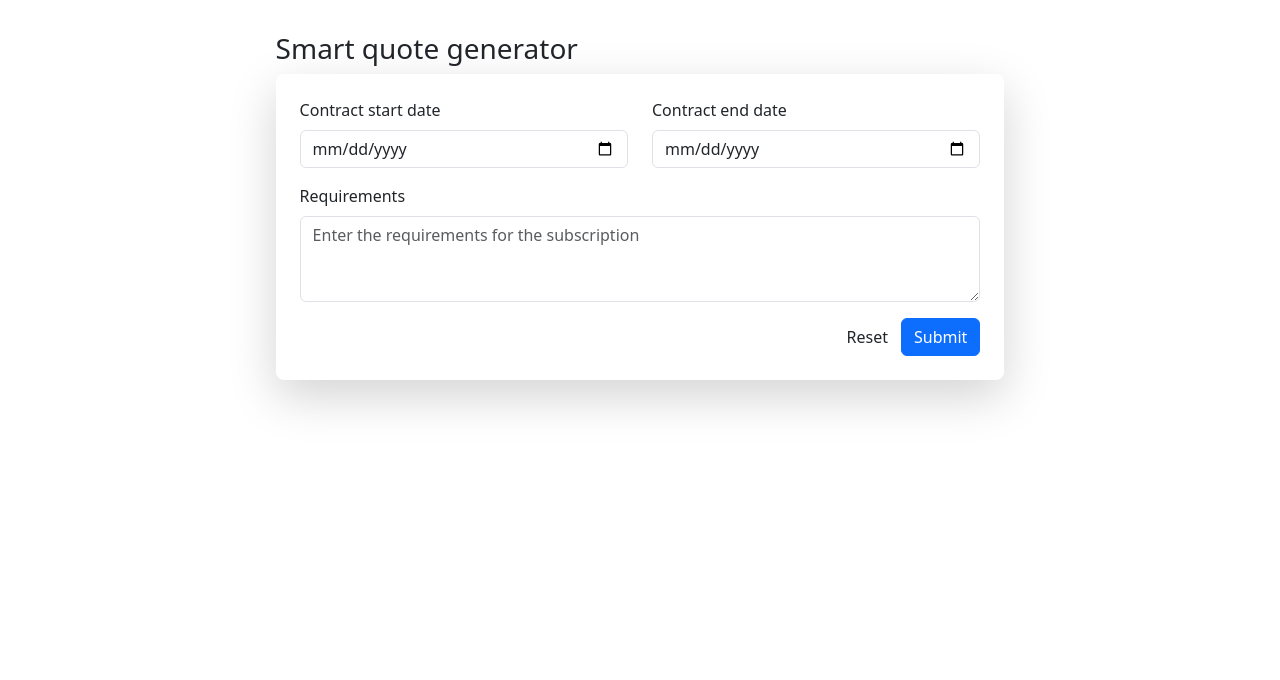
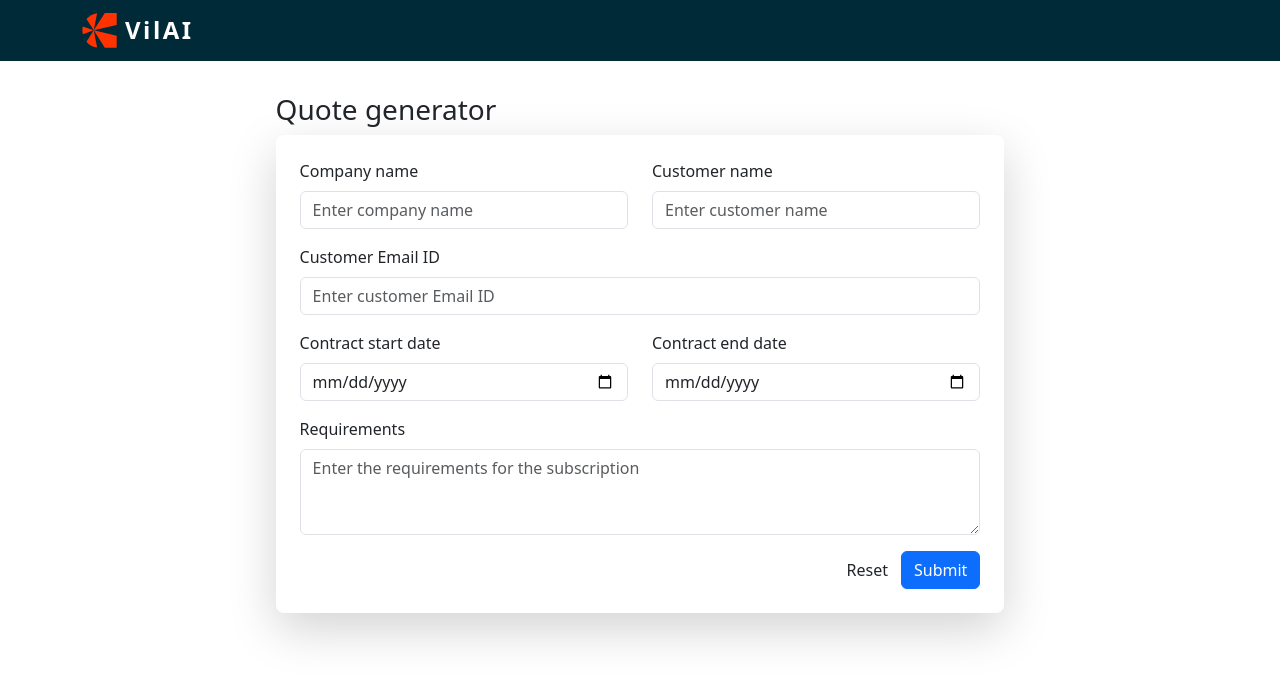
Before and after one commit to cb-praveenarunachalam/quote-generator, a React (Vite) app: page / in a window 1280 px wide. Shown: the top 680 px of the page. Built offline with nearby package versions, Linux system fonts and the light colour scheme.

Commit message:
feat: app header, loader and UX changes

```diff
--- a/index.html
+++ b/index.html
@@ -4,7 +4,7 @@
     <meta charset="UTF-8" />
     <link rel="icon" href="/cn-logo-white.svg" />
     <meta name="viewport" content="width=device-width, initial-scale=1.0" />
-    <title>Quote generator</title>
+    <title>VilAI: Quote generator</title>
   </head>
   <body>
     <div id="root"></div>
--- a/package.json
+++ b/package.json
@@ -20,7 +20,6 @@
   },
   "devDependencies": {
     "@eslint/js": "^9.9.1",
-    "@types/date-fns": "^2.5.3",
     "@types/lodash.groupby": "^4.6.9",
     "@types/react": "^18.3.5",
     "@types/react-bootstrap": "^0.32.37",
--- /dev/null
+++ b/src/components/AppNavBar.tsx
@@ -0,0 +1,24 @@
+import { useEffect } from 'react';
+import { Container, Navbar } from 'react-bootstrap';
+import { useLocation } from 'react-router';
+
+const AppNavBar = () => {
+  const location = useLocation();
+
+  useEffect(() => {
+    window.scrollTo({top: 0, left: 0, behavior: 'smooth'});
+  }, [location]);
+
+  return (
+    <Navbar expand="lg" className="bg-body-custom" sticky="top" variant='dark'>
+      <Container>
+        <Navbar.Brand href="/" className='nav-brand'>
+          <img className='company-logo' src='/public/cn-logo-white.svg' />
+          <h4 className='company-name'>VilAI</h4>
+        </Navbar.Brand>
+      </Container>
+    </Navbar>
+  );
+};
+
+export default AppNavBar;
--- a/src/index.css
+++ b/src/index.css
@@ -2,7 +2,7 @@
 @tailwind components;
 @tailwind utilities;
 
-body {
+.app-container {
   padding-right: 1.5rem;
   padding-left: 1.5rem;
 }
@@ -11,3 +11,35 @@ body {
   display: flex;
   flex-wrap: nowrap;
 }
+
+input,
+select {
+  padding: .825rem;
+}
+
+.field-prefix {
+  left: 20px;
+  z-index: 1;
+}
+
+.nav-brand {
+  display: flex;
+  align-items: center;
+  justify-content: center;
+}
+
+.company-name {
+  font-weight: 800;
+  letter-spacing: 2.5px;
+  margin-left: 8px;
+  margin-bottom: 0;
+}
+
+.company-logo {
+  height: 35px;
+  width: 35px;
+}
+
+.bg-body-custom {
+  background-color: #012A38;
+}
--- a/src/main.tsx
+++ b/src/main.tsx
@@ -5,14 +5,18 @@ import { BrowserRouter, Route, Routes } from "react-router";
 import QuoteRequirement from './pages/QuoteRequirement.tsx';
 import './index.css';
 import 'bootstrap/dist/css/bootstrap.min.css';
+import AppNavBar from './components/AppNavBar.tsx';
 
 createRoot(document.getElementById('root')!).render(
   <StrictMode>
     <BrowserRouter>
-      <Routes>
-        <Route path='/' element={<QuoteRequirement />}></Route>
-        <Route path='/create-quote' element={<CreateQuote />}></Route>
-      </Routes>
+      <AppNavBar />
+      <div className='app-container'>
+        <Routes>
+          <Route path='/' element={<QuoteRequirement />}></Route>
+          <Route path='/create-quote' element={<CreateQuote />}></Route>
+        </Routes>
+      </div>
     </BrowserRouter>
   </StrictMode>
 );
--- a/src/pages/CreateQuote.tsx
+++ b/src/pages/CreateQuote.tsx
@@ -1,14 +1,15 @@
 import React, { useEffect, useState } from 'react';
 import { PlusCircle, Trash2, Quote as QuoteIcon } from 'lucide-react';
-import { Button, Col, Form, Row } from 'react-bootstrap';
+import { Button, Col, Form, Row, Spinner } from 'react-bootstrap';
 import { useLocation, useNavigate } from 'react-router';
 import groupBy from 'lodash.groupby';
 import { format } from 'date-fns';
+import generatorService from '../services/generator-service';
 
 interface QuoteItem {
   id: number;
-  dateTo?: number;
-  dateFrom?: number;
+  dateTo: number;
+  dateFrom: number;
   currencyCode?: string;
   name: string;
   quantity: number;
@@ -31,31 +32,34 @@ const BILLING_FREQUENCIES = [
 
 function CreateQuote() {
   const navigate = useNavigate();
-  const {state} = useLocation();
-  const { quote } = state;
+  const { state } = useLocation();
+  const { quote } = state || {};
 
+  const [isSaving, setIsSaving] = useState<boolean>(false);
   const [items, setItems] = useState<QuoteItem[]>(quote?.items ?? []);
-  const [companyName, setCompanyName] = useState('');
-  const [clientName, setClientName] = useState('');
+  const [companyName, setCompanyName] = useState(quote?.companyName ?? '');
+  const [customerName, setCustomerName] = useState(quote?.customerName ?? '');
   const [currency, setCurrency] = useState<string>(CURRENCIES[0]);
-  const [defaultBillingFrequency, setDefaultBillingFrequency] = useState<string>(BILLING_FREQUENCIES[0].value);
-  const [quoteSummary, setQuoteSummary] = useState<string>(quote.explanation?.replaceAll('\\\\n', '\n'));
+  const [defaultBillingFrequency, setDefaultBillingFrequency] = useState<string>(items[0]?.billingFrequency || BILLING_FREQUENCIES[0].value);
+  const [quoteSummary, setQuoteSummary] = useState<string>(quote?.explanation?.replaceAll('\\\\n', '\n'));
   const [groupedItems, setGroupedItems] = useState<Record<string, any>>({});
 
   useEffect(() => {
     const groupedEntries = groupBy(items, (item) => {
-      return `${convertTimestampToDate(item.dateFrom || 0)} to ${convertTimestampToDate(item.dateTo || 0)}`;
+      return `${convertTimestampToDate(item.dateFrom)} to ${convertTimestampToDate(item.dateTo)}`;
     });
 
     setGroupedItems(groupedEntries);
   }, [items]);
 
-  const addItem = () => {
+  const addItem = (item: QuoteItem) => {
     setItems([
       ...items,
       {
         id: Date.now(),
         name: '',
+        dateFrom: item.dateFrom,
+        dateTo:  item.dateTo,
         quantity: 1,
         price: 0,
         billingFrequency: defaultBillingFrequency,
@@ -63,8 +67,8 @@ function CreateQuote() {
     ]);
   };
 
-  const removeItem = (id: number) => {
-    setItems(items.filter(item => item.id !== id));
+  const removeItem = (id: number, dateFrom: number, dateTo: number) => {
+    setItems(items.filter(item => item.id !== id && item.dateFrom !== dateFrom && item.dateTo === dateTo));
   };
 
   const updateItem = (id: number, field: keyof QuoteItem, value: any) => {
@@ -96,12 +100,18 @@ function CreateQuote() {
     return format(new Date(timestamp*1000), 'dd-MM-yyyy');
   };
 
+  const handleConvertQuote = async () => {
+    setIsSaving(true);
+    await generatorService.convertQuote(quote);
+    setIsSaving(false);
+  };
+
   return (
     <div className="min-h-screen py-8 px-4 sm:px-6 lg:px-8">
       <div className="max-w-6xl mx-auto bg-white rounded-lg shadow-lg p-6">
         <div className="flex items-center gap-2 mb-8">
           <QuoteIcon className="w-8 h-8 text-blue-600" />
-          <h1 className="text-3xl font-bold text-gray-900">Create Quote</h1>
+          <h3 className="text-l text-gray-600">Create Quote</h3>
         </div>
 
         <div className="grid grid-cols-2 gap-6 mb-8">
@@ -119,10 +129,10 @@ function CreateQuote() {
             <label className="block text-sm font-medium text-gray-700">Customer Name</label>
             <input
               type="text"
-              value={clientName}
-              onChange={(e) => setClientName(e.target.value)}
+              value={customerName}
+              onChange={(e) => setCustomerName(e.target.value)}
               className="mt-1 block w-full rounded-md border-gray-300 shadow-sm focus:border-blue-500 focus:ring-blue-500 sm:text-sm"
-              placeholder="Client Name"
+              placeholder="Customer Name"
             />
           </div>
         </div>
@@ -160,16 +170,6 @@ function CreateQuote() {
           </div>
         </div>
 
-        <div className="mb-4">
-          <button
-            onClick={addItem}
-            className="inline-flex items-center px-4 py-2 border border-transparent text-sm font-medium rounded-md shadow-sm text-white bg-blue-600 hover:bg-blue-700 focus:outline-none focus:ring-2 focus:ring-offset-2 focus:ring-blue-500"
-          >
-            <PlusCircle className="w-4 h-4 mr-2" />
-            Add Item
-          </button>
-        </div>
-
         <div className="overflow-x-auto">
           <table className="min-w-full divide-y divide-gray-200">
             <thead className="bg-gray-50">
@@ -198,7 +198,18 @@ function CreateQuote() {
               {
                 Object.keys(groupedItems).map((dateRange: string) => (
                   <React.Fragment key={dateRange}>
-                    <tr><td className="px-6 py-4" colSpan={6}><span>{dateRange}</span></td></tr>
+                    <tr>
+                      <td className="px-6 py-4" colSpan={5}><span>{dateRange}</span></td>
+                      <td>
+                        <button
+                          onClick={() => addItem(groupedItems[dateRange][0])}
+                          className="inline-flex items-center px-4 py-2 border border-transparent text-sm font-medium rounded-md shadow-sm text-white bg-blue-600 hover:bg-blue-700 focus:outline-none focus:ring-2 focus:ring-offset-2 focus:ring-blue-500"
+                        >
+                          <PlusCircle className="w-4 h-4 mr-2" />
+                          Add Item
+                        </button>
+                      </td>
+                    </tr>
                     {groupedItems[dateRange].map((item: QuoteItem, index: number) => (
                       <tr key={item.id || index}>
                         <td className="px-6 py-4">
@@ -219,14 +230,16 @@ function CreateQuote() {
                             min="1"
                           />
                         </td>
-                        <td className="px-6 py-4 flex-cell">
-                          <span>{item.currencyCode}</span>
+                        <td className="px-6 py-4 flex-cell" style={{position: 'relative'}}>
+                          <div className="pointer-events-none absolute inset-y-0 left-0 flex items-center pl-3 field-prefix">
+                            <span className="text-gray-500 sm:text-sm">{item.currencyCode}</span>
+                          </div>
                           <div className="relative rounded-md shadow-sm">
                             <input
                               type="number"
                               value={item.price}
                               onChange={(e) => updateItem(item.id, 'price', parseFloat(e.target.value) || 0)}
-                              className="block w-32 rounded-md border-gray-300 pl-8 focus:border-blue-500 focus:ring-blue-500 sm:text-sm"
+                              className="block w-32 rounded-md border-gray-300 pl-10 focus:border-blue-500 focus:ring-blue-500 sm:text-sm"
                               min="0"
                               step="0.01"
                             />
@@ -257,7 +270,7 @@ function CreateQuote() {
                         </td>
                         <td className="px-6 py-4">
                           <button
-                            onClick={() => removeItem(item.id)}
+                            onClick={() => removeItem(item.id, item.dateFrom, item.dateTo)}
                             className="text-red-600 hover:text-red-900"
                           >
                             <Trash2 className="w-5 h-5" />
@@ -284,12 +297,14 @@ function CreateQuote() {
         </div>
         <Row>
           <Form.Label>Quote summary</Form.Label>
-          <Form.Control as='textarea' rows={3} value={quoteSummary} onChange={(event) => setQuoteSummary(event.target.value)} />
+          <Form.Control as='textarea' rows={10} value={quoteSummary} onChange={(event) => setQuoteSummary(event.target.value)} style={{backgroundColor: 'aliceblue'}} />
         </Row>
         <Row>
           <Col style={{textAlign: 'right', marginTop: '2rem'}}>
             <Button variant='default' onClick={goBack}>Cancel</Button>
-            <Button variant='primary'>Create</Button>
+            <Button variant='primary' onClick={handleConvertQuote} disabled={isSaving}>
+              Create {isSaving && <Spinner variant='light' size='sm' />}
+            </Button>
           </Col>
         </Row>
       </div>
--- a/src/pages/QuoteRequirement.tsx
+++ b/src/pages/QuoteRequirement.tsx
@@ -1,5 +1,5 @@
 import { useState } from 'react';
-import { Button, Col, Container, Form, Row } from 'react-bootstrap';
+import { Button, Col, Container, Form, Row, Spinner } from 'react-bootstrap';
 import './quote-requirement.css';
 import generatorService from '../services/generator-service';
 import { useNavigate } from 'react-router';
@@ -7,12 +7,16 @@ import { useNavigate } from 'react-router';
 function QuoteRequirement() {
   const formInitialState = {
     prompt: '',
+    customerName: '',
+    companyName: '',
+    customerEmail: '',
     contractStartDate: '',
     contractEndDate: ''
   };
 
   const navigate = useNavigate();
 
+  const [isSaving, setIsSaving] = useState<boolean>(false);
   const [formValues, setFormValues] = useState({...formInitialState});
 
   const handleFormChange = (eventObject: any) => {
@@ -24,12 +28,14 @@ function QuoteRequirement() {
 
   const handleFormSubmit = async (eventObject: any) => {
     eventObject.preventDefault();
+    setIsSaving(true);
     const response = await generatorService.postRequirement({
       ...formValues,
       contractStartDate: convertDateToTimestamp(formValues.contractStartDate),
       contractEndDate: convertDateToTimestamp(formValues.contractEndDate)
     });
 
+    setIsSaving(false);
     if (!response.status) {
       navigate('/create-quote', { state: {quote: response} });
     }
@@ -48,10 +54,32 @@ function QuoteRequirement() {
       <Container fluid>
         <Row>
           <Col>
-            <h3>Smart quote generator</h3>
+            <h3>Quote generator</h3>
           </Col>
         </Row>
         <Form className="max-w-6xl mx-auto bg-white rounded-lg shadow-lg p-6">
+          <Row>
+            <Col xs={6}>
+              <Form.Group className="mb-3">
+                <Form.Label>Company name</Form.Label>
+                <Form.Control type='text' placeholder='Enter company name' name='companyName' value={formValues.companyName} onChange={handleFormChange} />
+              </Form.Group>
+            </Col>
+            <Col xs={6}>
+              <Form.Group className="mb-3">
+                <Form.Label>Customer name</Form.Label>
+                <Form.Control type='text' placeholder='Enter customer name' name='customerName' value={formValues.customerName} onChange={handleFormChange} />
+              </Form.Group>
+            </Col>
+          </Row>
+          <Row>
+            <Col xs={12}>
+              <Form.Group className="mb-3">
+                <Form.Label>Customer Email ID</Form.Label>
+                <Form.Control type='email' placeholder='Enter customer Email ID' name='customerEmail' value={formValues.customerEmail} onChange={handleFormChange} />
+              </Form.Group>
+            </Col>
+          </Row>
           <Row>
             <Col xs={6}>
               <Form.Group className="mb-3">
@@ -79,8 +107,8 @@ function QuoteRequirement() {
               <Button variant="default" onClick={handleFormReset}>
                 Reset
               </Button>
-              <Button variant="primary" className='submit-button' onClick={handleFormSubmit}>
-                Submit
+              <Button variant="primary" className='submit-button' onClick={handleFormSubmit} disabled={isSaving}>
+                Submit {isSaving && <Spinner variant='light' size='sm' />}
               </Button>
             </Col>
           </Row>
--- a/src/services/generator-service.ts
+++ b/src/services/generator-service.ts
@@ -22,6 +22,11 @@ class GeneratorService {
     const response = await this.postRequest('api/quote/init', requestBody);
     return response.json();
   }
+
+  async convertQuote(requestBody: any): Promise<any> {
+    const response = await this.postRequest('api/quote/convert', requestBody);
+    return response.json();
+  }
 }
 
 export default new GeneratorService();
```
Also changed, not shown: 1 other file (tests, documents, lock files or other folders).
